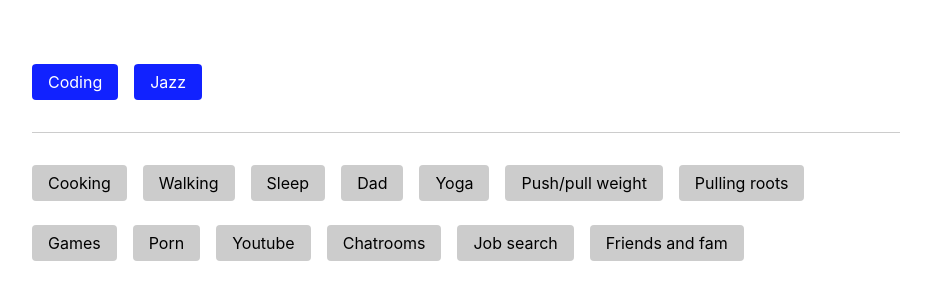
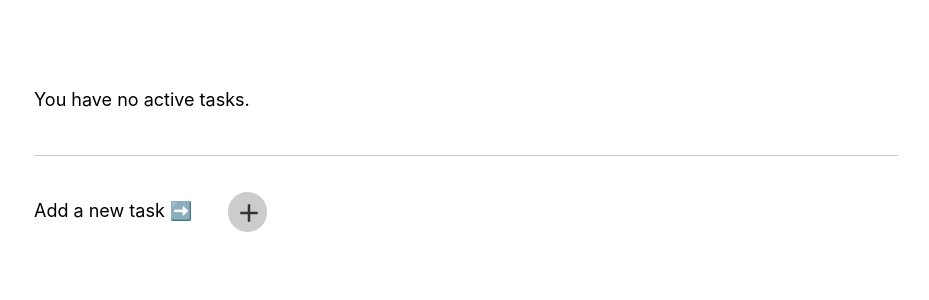
Before and after one commit to romanjamesmirov/impetus, a React (Create React App) app: page / in a window 1280 px wide. Shown: the part 190-490 px from the top of the page, without its empty margins (174-1103 px from the left). Built offline with nearby package versions, Linux system fonts and the light colour scheme.

Commit message:
Basic functionality down I think

```diff
--- a/src/App.css
+++ b/src/App.css
@@ -40,10 +40,11 @@
 .App {
   display: flex;
   align-items: center;
-  height: 100vh;
+  min-height: 100vh;
 }
 
 .Tasks-Page {
+  width: 100%;
   max-width: 90rem;
   margin: 0 auto 6em;
 }
@@ -58,25 +59,42 @@
   clear: both;
 }
 
-.Active-Tasks li, .Inactive-Tasks li {
+.Task-Item, .Empty-Tasks-Message, .Create-Task {
   list-style-type: none;
-  padding: 0.5em 1em;
   border-radius: 4px;
   display: block;
   float: left;
   margin: 1.5em 0 0 1em;
 }
 
-.Active-Tasks li:hover, .Inactive-Tasks li:hover {
+.Empty-Tasks-Message {
+  padding: 0.5em 1em 0.5em 0;
+}
+
+.Inactive-Tasks .Empty-Tasks-Message {
+  padding: 0.4em 1em 0 0;
+}
+
+.Task-Item button, .Task-Item button {
+  padding: 0.5em 1em;
+  border-radius: 4px;
+  border: none;
+  background-color: inherit;
+  color: inherit;
+  cursor: pointer;
+  outline: none;
+}
+
+.Task-Item:hover {
   cursor: pointer;
 }
 
-.Active-Tasks li {
+.Active-Tasks .Task-Item {
   background-color: #12f;
   color: white;
 }
 
-.Inactive-Tasks li {
+.Inactive-Tasks .Task-Item {
   background-color: #ccc;
 }
 
@@ -85,3 +103,31 @@ hr {
   border: none;
   border-top: 1px solid #ccc;
 }
+
+.Create-Task {
+  background-color: inherit;
+  padding: 0;
+  border-radius: 50%;
+}
+
+.Inactive-Tasks .Create-Task button {
+  border-radius: 50%;
+  border: none;
+  background-color: #ccc;
+  display: block;
+  width: 2.175em;
+  height: 2.175em;
+  padding: 0.25em;
+  cursor: pointer;
+  outline: none;
+}
+
+.Create-Task button:active {
+  background-color: #aaa;
+}
+
+.Create-Task img {
+  width: 100%;
+  height: 100%;
+  margin: 0.05em 0 0 0.05em;
+}
--- a/src/components/Tasks.js
+++ b/src/components/Tasks.js
@@ -1,31 +1,71 @@
 import React, { Component } from 'react'
 
+import Plus from '../static/Plus.svg'
+
 export default class Tasks extends Component {
+	constructor(props) {
+		super(props)
+		this.state = {
+			activeTasks: [],
+			inactiveTasks: []
+		}
+		this.createTask = this.createTask.bind(this)
+		this.toggleTask = this.toggleTask.bind(this)
+	}
+
+	createTask() {
+		const newTaskName = prompt('Task')
+		this.setState(state => ({ inactiveTasks: [...state.inactiveTasks, newTaskName] }))
+	}
+
+	toggleTask(e) {
+		let newActiveTasks = [...this.state.activeTasks]
+		let newInactiveTasks = [...this.state.inactiveTasks]
+		const toggledTask = e.target.textContent
+		if (newActiveTasks.indexOf(toggledTask) !== -1) {
+			newActiveTasks.splice(newActiveTasks.indexOf(toggledTask), 1)
+			newInactiveTasks.unshift(toggledTask)
+		} else if (newInactiveTasks.indexOf(toggledTask) !== -1) {
+			newInactiveTasks.splice(newInactiveTasks.indexOf(toggledTask), 1)
+			newActiveTasks.unshift(toggledTask)
+		}
+		this.setState(state => ({
+			activeTasks: [...newActiveTasks],
+			inactiveTasks: [...newInactiveTasks]
+		}))
+	}
+
 	render() {
 		return (
 			<div className='Tasks-Page'>
 				<section className='Active-Tasks'>
 					<ul>
-						<li>Coding</li>
-						<li>Jazz</li>
+						{this.state.activeTasks.length === 0
+							? <li className='Empty-Tasks-Message'>You have no active tasks.</li>
+							: this.state.activeTasks.map((task, index) => (
+								<li key={index} className='Task-Item'>
+									<button onClick={this.toggleTask}>{task}</button>
+								</li>
+							))}
 					</ul>
 				</section>
 				<hr />
 				<section className='Inactive-Tasks'>
 					<ul>
-						<li>Cooking</li>
-						<li>Walking</li>
-						<li>Sleep</li>
-						<li>Dad</li>
-						<li>Yoga</li>
-						<li>Push/pull weight</li>
-						<li>Pulling roots</li>
-						<li>Games</li>
-						<li>Porn</li>
-						<li>Youtube</li>
-						<li>Chatrooms</li>
-						<li>Job search</li>
-						<li>Friends and fam</li>
+						{this.state.activeTasks.length === 0 && this.state.inactiveTasks.length === 0
+							? <li className='Empty-Tasks-Message'>Add a new task ➡️</li>
+							: this.state.inactiveTasks.length === 0
+								? <li className='Empty-Tasks-Message'>All tasks are active.</li>
+								: this.state.inactiveTasks.map((task, index) => (
+									<li key={index} className='Task-Item'>
+										<button onClick={this.toggleTask}>{task}</button>
+									</li>
+								))}
+						<li className='Create-Task'>
+							<button onClick={this.createTask}>
+								<img src={Plus} alt='Plus icon' />
+							</button>
+						</li>
 					</ul>
 				</section>
 			</div>
--- a/src/index.css
+++ b/src/index.css
@@ -14,10 +14,10 @@ body {
     sans-serif;
   -webkit-font-smoothing: antialiased;
   -moz-osx-font-smoothing: grayscale;
-  font-size: 1.6rem;
+  font-size: 1.8rem;
 }
 
-p, a, button, input, textarea, li, label, figcaption {
+p, a, button, input, textarea, li, ul, ol, label, figcaption {
   font-size: inherit;
 }
 
```
Also changed, not shown: src/static/Plus.svg (added).
